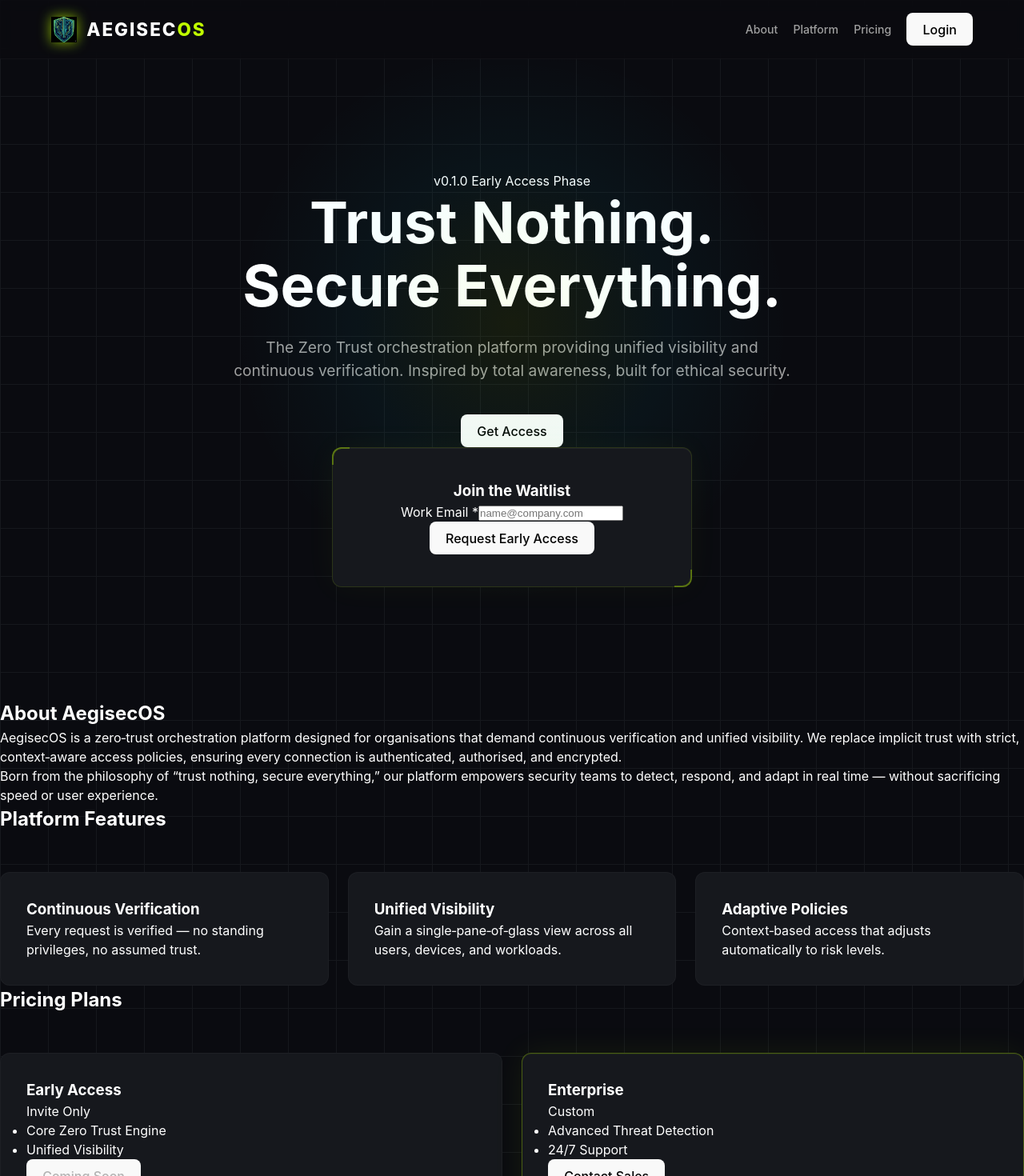
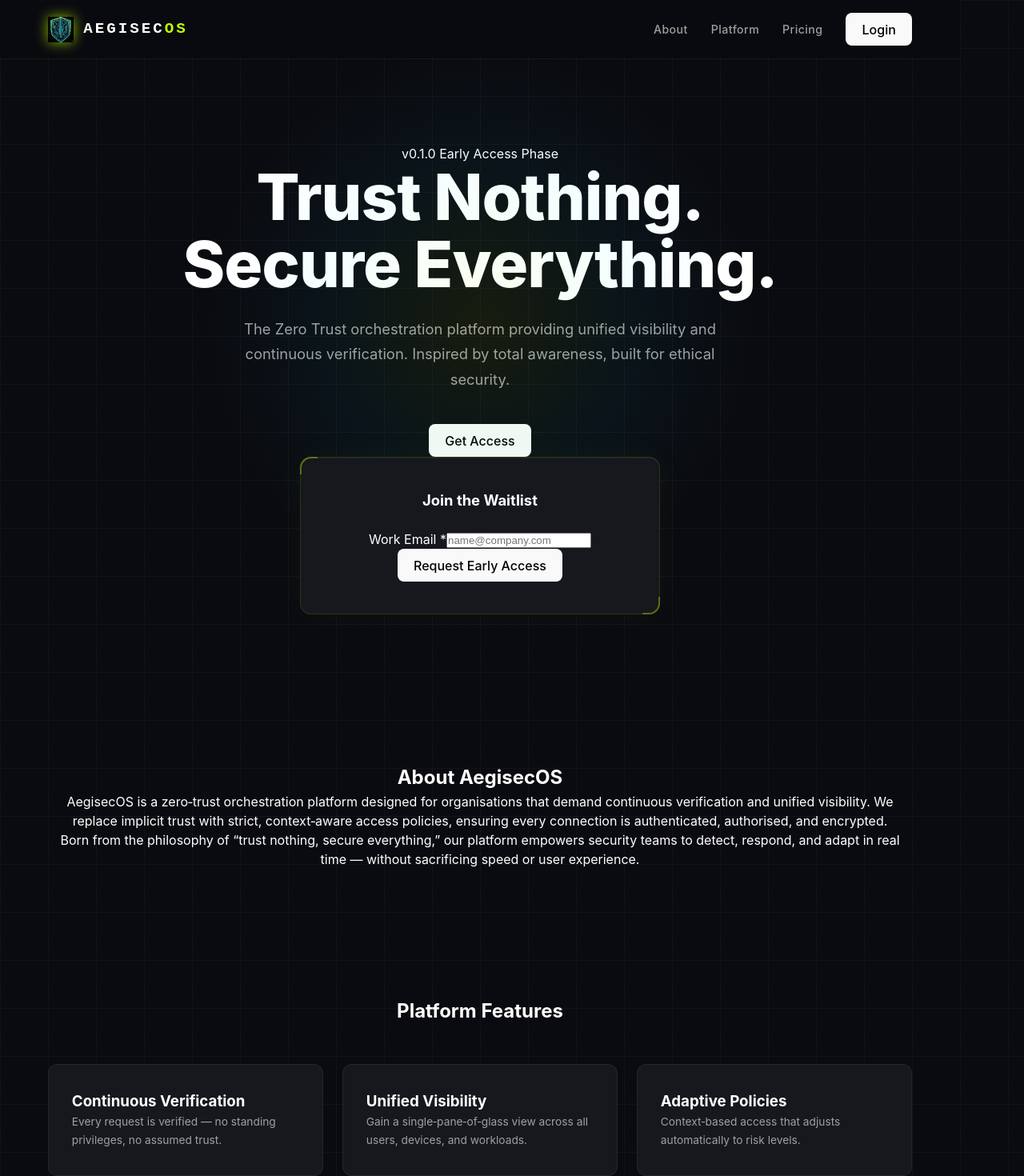
Before and after one commit to Obieverse-dev/aegisecos, a React (Vite) app: page / in a window 1280 px wide. Shown: the top 1470 px of the page at 80% size. Built offline with nearby package versions, Linux system fonts and the light colour scheme.

Commit message:
Update App.css

```diff
--- a/src/App.css
+++ b/src/App.css
@@ -2,149 +2,91 @@
   --bg-dark: #0a0b10;
   --bg-charcoal: #16181d;
   --lime-green: #c0ff00;
+  --cyan: #00e5ff;
   --text-white: #ffffff;
   --text-gray: #a0a0a0;
   --glass: rgba(255, 255, 255, 0.03);
-
-  /* ── ADDED ── */
-  --cyan: #00e5ff;
   --glow-lime: 0 0 24px rgba(192,255,0,0.45), 0 0 60px rgba(192,255,0,0.15);
   --glow-cyan: 0 0 24px rgba(0,229,255,0.4), 0 0 60px rgba(0,229,255,0.12);
 }
+
 * {
   box-sizing: border-box;
   margin: 0;
   padding: 0;
 }
+
 body {
   background-color: var(--bg-dark);
   background-image:
-    linear-gradient(var(--bg-charcoal) 1px, transparent 1px),
-    linear-gradient(90deg, var(--bg-charcoal) 1px, transparent 1px);
+    linear-gradient(rgba(22,24,29,0.7) 1px, transparent 1px),
+    linear-gradient(90deg, rgba(22,24,29,0.7) 1px, transparent 1px);
   background-size: 60px 60px;
   color: var(--text-white);
   font-family: 'Inter', sans-serif;
   width: 100%;
   overflow-x: hidden;
 }
+
+/* ── NAVBAR ── */
 .navbar {
   display: flex;
   justify-content: space-between;
   align-items: center;
   padding: 1rem 5%;
-  background: rgba(10, 11, 16, 0.8);
-  backdrop-filter: blur(10px);
+  background: rgba(10,11,16,0.85);
+  backdrop-filter: blur(14px);
   position: sticky;
   top: 0;
   z-index: 1000;
-  border-bottom: 1px solid var(--glass);
+  border-bottom: 1px solid rgba(192,255,0,0.08);
 }
+
 .logo {
   display: flex;
   align-items: center;
   gap: 12px;
   flex-shrink: 0;
 }
+
 .logo-img {
   height: 32px;
   width: auto;
   display: block;
-}
-.logo-text {
-  font-weight: 800;
-  letter-spacing: 2px;
-  font-size: clamp(1rem, 4vw, 1.4rem);
-}
-.nav-links {
-  display: flex;
-  align-items: center;
-  gap: 1.2rem;
-}
-.hero {
-  display: flex;
-  justify-content: center;
-  align-items: center;
-  text-align: center;
-  min-height: 100vh;
-  padding: 80px 5%;
-}
-h1 {
-  font-size: clamp(2.2rem, 10vw, 4.5rem);
-  line-height: 1.1;
-  margin-bottom: 1.5rem;
-}
-.hero-subtitle {
-  color: var(--text-gray);
-  font-size: clamp(0.9rem, 3vw, 1.2rem);
-  max-width: 700px;
-  margin: 0 auto 2.5rem;
-}
-.waitlist-card {
-  background: var(--bg-charcoal);
-  border: 1px solid rgba(255,255,255,0.1);
-  padding: clamp(1.5rem, 5vw, 2.5rem);
-  border-radius: 12px;
-  width: 100%;
-  max-width: 450px;
-  margin: 0 auto;
-}
-.feature-grid, .pricing-grid {
-  display: grid;
-  grid-template-columns: repeat(auto-fit, minmax(280px, 1fr));
-  gap: 1.5rem;
-  margin-top: 3rem;
-  width: 100%;
-}
-.feature, .price-card {
-  background: var(--bg-charcoal);
-  border: 1px solid var(--glass);
-  border-radius: 12px;
-  padding: 2rem;
-  width: 100%;
-}
-@media (max-width: 768px) {
-  .nav-links {
-    display: none;
-  }
-  .content-section {
-    padding: 60px 5%;
-  }
-  .pricing-grid {
-    display: flex;
-    flex-direction: column;
-    align-items: center;
-  }
-  .price-card {
-    max-width: 100%;
-  }
-}
-
-/* ════════════════════════════════════════
-   COLOR & VIBRANCY — ADDITIONS ONLY
-   Nothing above this line was changed.
-   ════════════════════════════════════════ */
-
-/* Logo glow */
-.logo-img {
   filter: drop-shadow(0 0 8px rgba(192,255,0,0.7));
 }
 
-/* "OS" accent in logo text */
+.logo-text {
+  font-family: 'Orbitron', monospace;
+  font-weight: 900;
+  letter-spacing: 3px;
+  font-size: clamp(0.9rem, 3.5vw, 1.2rem);
+  color: var(--text-white);
+}
+
 .logo-text span {
   color: var(--lime-green);
 }
 
-/* Nav link colors */
+.nav-links {
+  display: flex;
+  align-items: center;
+  gap: 1.8rem;
+}
+
 .nav-links a {
   color: var(--text-gray);
   text-decoration: none;
   font-size: 0.88rem;
   font-weight: 500;
+  letter-spacing: 0.5px;
   transition: color 0.2s;
 }
-.nav-links a:hover { color: var(--text-white); }
 
-/* Login button */
+.nav-links a:hover {
+  color: var(--text-white);
+}
+
 .btn-login {
   border: 1px solid rgba(255,255,255,0.25);
   background: transparent;
@@ -154,22 +96,32 @@ h1 {
   font-size: 0.88rem;
   font-weight: 600;
   cursor: pointer;
+  letter-spacing: 0.5px;
   transition: border-color 0.2s, color 0.2s, box-shadow 0.2s;
 }
+
 .btn-login:hover {
   border-color: var(--lime-green);
   color: var(--lime-green);
   box-shadow: 0 0 12px rgba(192,255,0,0.2);
 }
 
-/* Hero radial glow */
+/* ── HERO ── */
 .hero {
+  display: flex;
+  justify-content: center;
+  align-items: center;
+  text-align: center;
+  min-height: 100vh;
+  padding: 80px 5%;
   position: relative;
 }
+
 .hero::before {
   content: '';
   position: absolute;
-  top: 50%; left: 50%;
+  top: 50%;
+  left: 50%;
   transform: translate(-50%, -60%);
   width: min(700px, 120vw);
   height: min(700px, 120vw);
@@ -180,9 +132,12 @@ h1 {
   pointer-events: none;
   z-index: 0;
 }
-.hero-inner { position: relative; z-index: 1; }
 
-/* Version badge */
+.hero-inner {
+  position: relative;
+  z-index: 1;
+}
+
 .version-badge {
   display: inline-block;
   font-size: 0.75rem;
@@ -195,24 +150,44 @@ h1 {
   background: rgba(255,255,255,0.03);
   text-transform: uppercase;
 }
-.version-badge span { color: var(--lime-green); font-weight: 600; }
 
-/* Headline color splits */
+.version-badge span {
+  color: var(--lime-green);
+  font-weight: 600;
+}
+
+h1 {
+  font-size: clamp(2.4rem, 10vw, 5rem);
+  line-height: 1.05;
+  margin-bottom: 1.5rem;
+  font-weight: 800;
+  letter-spacing: -1px;
+}
+
 .h1-line1 {
   color: var(--text-white);
   text-shadow: 0 0 40px rgba(255,255,255,0.12);
   display: block;
 }
+
 .h1-secure {
   color: var(--cyan);
   text-shadow: var(--glow-cyan);
 }
+
 .h1-everything {
   color: var(--lime-green);
   text-shadow: var(--glow-lime);
 }
 
-/* Get Access button */
+.hero-subtitle {
+  color: var(--text-gray);
+  font-size: clamp(0.9rem, 2.5vw, 1.15rem);
+  max-width: 600px;
+  margin: 0 auto 2.5rem;
+  line-height: 1.7;
+}
+
 .btn-cta {
   display: inline-block;
   background: var(--lime-green);
@@ -229,29 +204,68 @@ h1 {
   transition: transform 0.15s, box-shadow 0.15s;
   margin-bottom: 2.5rem;
 }
+
 .btn-cta:hover {
   transform: translateY(-2px) scale(1.03);
   box-shadow: 0 0 36px rgba(192,255,0,0.65), 0 0 80px rgba(192,255,0,0.2);
 }
 
-/* Waitlist card — lime border + corner accents */
+/* ── WAITLIST CARD ── */
 .waitlist-card {
-  border-color: rgba(192,255,0,0.12);
+  background: var(--bg-charcoal);
+  border: 1px solid rgba(192,255,0,0.12);
   box-shadow: 0 0 40px rgba(192,255,0,0.04), inset 0 1px 0 rgba(255,255,255,0.05);
+  padding: clamp(1.5rem, 5vw, 2.5rem);
+  border-radius: 14px;
+  width: 100%;
+  max-width: 450px;
+  margin: 0 auto;
   position: relative;
 }
-.waitlist-card::before, .waitlist-card::after {
+
+.waitlist-card::before,
+.waitlist-card::after {
   content: '';
   position: absolute;
-  width: 20px; height: 20px;
+  width: 20px;
+  height: 20px;
   border-color: var(--lime-green);
   border-style: solid;
   opacity: 0.35;
 }
-.waitlist-card::before { top: -1px; left: -1px; border-width: 2px 0 0 2px; border-radius: 12px 0 0 0; }
-.waitlist-card::after  { bottom: -1px; right: -1px; border-width: 0 2px 2px 0; border-radius: 0 0 12px 0; }
 
-/* Email input */
+.waitlist-card::before {
+  top: -1px;
+  left: -1px;
+  border-width: 2px 0 0 2px;
+  border-radius: 14px 0 0 0;
+}
+
+.waitlist-card::after {
+  bottom: -1px;
+  right: -1px;
+  border-width: 0 2px 2px 0;
+  border-radius: 0 0 14px 0;
+}
+
+.waitlist-card h3 {
+  font-size: 1.15rem;
+  font-weight: 700;
+  margin-bottom: 1.4rem;
+}
+
+.field-label {
+  display: block;
+  font-size: 0.78rem;
+  color: var(--text-gray);
+  margin-bottom: 0.5rem;
+  letter-spacing: 0.5px;
+}
+
+.field-label span {
+  color: var(--lime-green);
+}
+
 .email-input {
   width: 100%;
   background: #0a0b10;
@@ -265,13 +279,16 @@ h1 {
   outline: none;
   transition: border-color 0.2s, box-shadow 0.2s;
 }
-.email-input::placeholder { color: rgba(160,160,160,0.5); }
+
+.email-input::placeholder {
+  color: rgba(160,160,160,0.5);
+}
+
 .email-input:focus {
   border-color: rgba(192,255,0,0.4);
   box-shadow: 0 0 0 3px rgba(192,255,0,0.07);
 }
 
-/* Request Early Access button */
 .btn-waitlist {
   width: 100%;
   background: var(--lime-green);
@@ -287,25 +304,20 @@ h1 {
   box-shadow: var(--glow-lime);
   transition: transform 0.15s, box-shadow 0.15s;
 }
+
 .btn-waitlist:hover {
   transform: translateY(-1px);
   box-shadow: 0 0 28px rgba(192,255,0,0.6), 0 0 60px rgba(192,255,0,0.18);
 }
 
-/* Feature & price card hover glow */
-.feature:hover, .price-card:hover {
-  border-color: rgba(192,255,0,0.2);
-  box-shadow: 0 0 30px rgba(192,255,0,0.05);
-  transition: border-color 0.25s, box-shadow 0.25s;
+/* ── SECTIONS ── */
+.content-section {
+  padding: 80px 5%;
+  max-width: 1200px;
+  margin: 0 auto;
+  text-align: center;
 }
 
-/* Featured pricing card */
-.price-card.featured {
-  border-color: rgba(192,255,0,0.3);
-  box-shadow: 0 0 40px rgba(192,255,0,0.07), inset 0 1px 0 rgba(192,255,0,0.08);
-}
-
-/* Section eyebrow labels */
 .section-eyebrow {
   font-size: 0.72rem;
   letter-spacing: 3px;
@@ -315,30 +327,194 @@ h1 {
   font-weight: 600;
 }
 
-/* Plan name accent */
-.plan-name.accent { color: var(--lime-green); }
+.section-title {
+  font-size: clamp(1.6rem, 5vw, 2.4rem);
+  font-weight: 800;
+  margin-bottom: 0.6rem;
+}
 
-/* Plan buttons */
+.section-sub {
+  color: var(--text-gray);
+  font-size: clamp(0.85rem, 2vw, 1rem);
+  max-width: 540px;
+  margin: 0 auto;
+  line-height: 1.7;
+}
+
+/* ── FEATURE GRID ── */
+.feature-grid {
+  display: grid;
+  grid-template-columns: repeat(auto-fit, minmax(260px, 1fr));
+  gap: 1.5rem;
+  margin-top: 3rem;
+}
+
+.feature {
+  background: var(--bg-charcoal);
+  border: 1px solid rgba(255,255,255,0.06);
+  border-radius: 12px;
+  padding: 2rem 1.8rem;
+  text-align: left;
+  transition: border-color 0.25s, box-shadow 0.25s;
+}
+
+.feature:hover {
+  border-color: rgba(192,255,0,0.2);
+  box-shadow: 0 0 30px rgba(192,255,0,0.05);
+}
+
+.feature-icon {
+  font-size: 1.6rem;
+  margin-bottom: 1rem;
+  filter: drop-shadow(0 0 6px rgba(192,255,0,0.5));
+}
+
+.feature h4 {
+  font-size: 1rem;
+  font-weight: 700;
+  margin-bottom: 0.5rem;
+}
+
+.feature p {
+  font-size: 0.86rem;
+  color: var(--text-gray);
+  line-height: 1.65;
+}
+
+/* ── PRICING GRID ── */
+.pricing-grid {
+  display: grid;
+  grid-template-columns: repeat(auto-fit, minmax(260px, 1fr));
+  gap: 1.5rem;
+  margin-top: 3rem;
+}
+
+.price-card {
+  background: var(--bg-charcoal);
+  border: 1px solid rgba(255,255,255,0.06);
+  border-radius: 12px;
+  padding: 2rem;
+  text-align: left;
+  transition: border-color 0.25s;
+}
+
+.price-card.featured {
+  border-color: rgba(192,255,0,0.3);
+  box-shadow: 0 0 40px rgba(192,255,0,0.07), inset 0 1px 0 rgba(192,255,0,0.08);
+}
+
+.plan-name {
+  font-size: 0.72rem;
+  letter-spacing: 2.5px;
+  text-transform: uppercase;
+  color: var(--text-gray);
+  margin-bottom: 0.6rem;
+}
+
+.plan-name.accent {
+  color: var(--lime-green);
+}
+
+.plan-price {
+  font-size: 2.4rem;
+  font-weight: 800;
+  line-height: 1;
+  margin-bottom: 0.3rem;
+}
+
+.plan-price span {
+  font-size: 1rem;
+  color: var(--text-gray);
+  font-weight: 400;
+}
+
+.plan-desc {
+  font-size: 0.84rem;
+  color: var(--text-gray);
+  margin-bottom: 1.5rem;
+  line-height: 1.6;
+}
+
+.plan-features {
+  list-style: none;
+  margin-bottom: 1.8rem;
+}
+
+.plan-features li {
+  font-size: 0.85rem;
+  color: var(--text-gray);
+  padding: 0.35rem 0;
+  display: flex;
+  align-items: center;
+  gap: 0.5rem;
+}
+
+.plan-features li::before {
+  content: '✓';
+  color: var(--lime-green);
+  font-weight: 700;
+  font-size: 0.8rem;
+  flex-shrink: 0;
+}
+
 .btn-plan {
   width: 100%;
   padding: 0.75rem;
   border-radius: 8px;
   font-weight: 700;
   font-size: 0.88rem;
+  letter-spacing: 0.5px;
   cursor: pointer;
   border: 1px solid rgba(255,255,255,0.15);
   background: transparent;
   color: var(--text-white);
   transition: border-color 0.2s, color 0.2s;
 }
-.btn-plan:hover { border-color: rgba(192,255,0,0.4); color: var(--lime-green); }
+
+.btn-plan:hover {
+  border-color: rgba(192,255,0,0.4);
+  color: var(--lime-green);
+}
+
 .btn-plan.featured {
   background: var(--lime-green);
   color: #0a0b10;
   border: none;
   box-shadow: var(--glow-lime);
 }
-.btn-plan.featured:hover { box-shadow: 0 0 28px rgba(192,255,0,0.55); }
 
-/* Footer accent */
-footer span { color: var(--lime-green); }
+.btn-plan.featured:hover {
+  box-shadow: 0 0 28px rgba(192,255,0,0.55);
+}
+
+/* ── FOOTER ── */
+footer {
+  text-align: center;
+  padding: 2.5rem 5%;
+  border-top: 1px solid rgba(255,255,255,0.05);
+  color: rgba(160,160,160,0.5);
+  font-size: 0.78rem;
+  letter-spacing: 0.5px;
+}
+
+footer span {
+  color: var(--lime-green);
+}
+
+/* ── RESPONSIVE ── */
+@media (max-width: 768px) {
+  .nav-links {
+    display: none;
+  }
+
+  .pricing-grid {
+    display: flex;
+    flex-direction: column;
+    align-items: center;
+  }
+
+  .price-card {
+    max-width: 100%;
+    width: 100%;
+  }
+}
```
